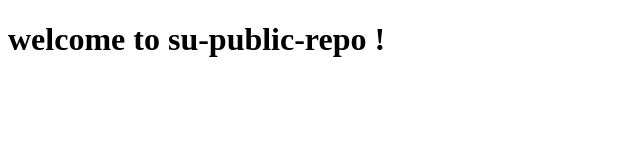
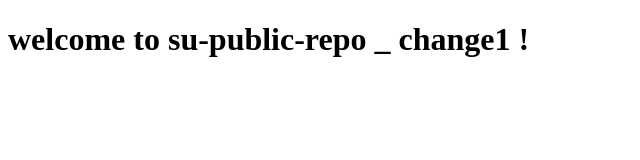
Before and after one commit to sumon737/su-public-repo, a plain HTML site: page index.html in a window 1280 px wide. Shown: the whole page, without its empty margins (0-640 px from the left). Drawn offline with Linux system fonts and the light colour scheme.

Commit message:
Update index.html

```diff
--- a/index.html
+++ b/index.html
@@ -1,4 +1,4 @@
 <!DOCTYPE html>
 <title> su-repo </title>
-<h1> welcome to su-public-repo ! </h1>
+<h1> welcome to su-public-repo _ change1 ! </h1>
 </html>
```
